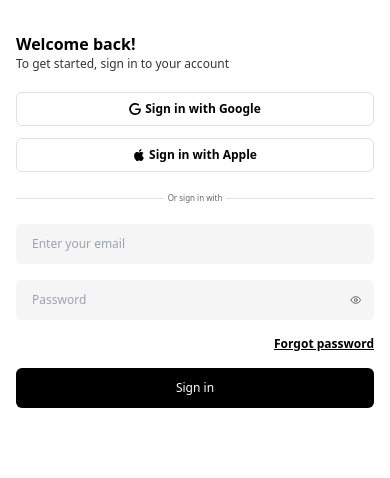
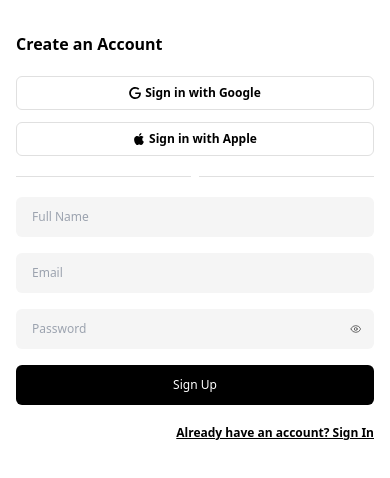
Before and after one commit to codthathing/Free-Chat, a React (Vite) app: page / in a window 390 px wide. Shown: the top 478 px of the page. Built offline with nearby package versions, Linux system fonts and the light colour scheme.

Commit message:
update: made it responsive and added a new feature and also installed yup and formik

```diff
--- a/package.json
+++ b/package.json
@@ -10,12 +10,14 @@
     "preview": "vite preview"
   },
   "dependencies": {
+    "formik": "^2.4.6",
     "lucide-react": "^0.487.0",
     "prop-types": "^15.8.1",
     "react": "^18.3.1",
     "react-dom": "^18.3.1",
     "react-router-dom": "^7.5.0",
-    "tailwindcss": "^3.4.17"
+    "tailwindcss": "^3.4.17",
+    "yup": "^1.6.1"
   },
   "devDependencies": {
     "@eslint/js": "^9.17.0",
--- a/src/App.jsx
+++ b/src/App.jsx
@@ -9,13 +9,13 @@
     <BrowserRouter>
       <Routes>
         <Route path="/" exact element={<PageLayout />}>
-          <Route index element={<SignInPage />} />
-          <Route path="sign-up" element={<SignUpPage />} />
+          <Route index element={<SignUpPage />} />
+          <Route path="sign-in" element={<SignInPage />} />
           <Route path="password" element={<PasswordPage />} />
         </Route>
       </Routes>
     </BrowserRouter>
   );
-};
+}
 
 export default App;
--- a/src/components/auth/AuthForm.jsx
+++ b/src/components/auth/AuthForm.jsx
@@ -2,7 +2,9 @@
   return (
     <form className="flex flex-col gap-y-4 md:gap-y-6">
       {children}
-      <button type="submit" onClick={(e) => e.preventDefault()} className="border-none outline-none bg-black text-white rounded-md md:rounded-xl lg:rounded-lg py-3 md:py-4 text-xs md:text-xl lg:text-sm">{buttonText}</button>
+      <button type="submit" onClick={(e) => e.preventDefault()} className="border-none outline-none bg-black text-white rounded-md md:rounded-xl lg:rounded-lg py-3 md:py-4 text-xs md:text-xl lg:text-sm">
+        {buttonText}
+      </button>
     </form>
   );
 };
--- a/src/components/auth/AuthInput.jsx
+++ b/src/components/auth/AuthInput.jsx
@@ -7,7 +7,7 @@
   return (
     <>
       <label className="py-1 px-3 md:px-4 rounded-md md:rounded-xl lg:rounded-lg bg-gray-light flex items-center lg:gap-y-1 text-gray-medium">
-        <input type={type === "password" ? (showPassword ? "text" : "password") : type} placeholder={placeholder} name={name} value={value} onChange={onChange} className="border-none outline-none bg-transparent py-2 px-1 md:py-3 text-xs md:text-xl lg:text-sm w-full" />
+        <input type={type === "password" ? (showPassword ? "text" : "password") : type} autoComplete="on" placeholder={placeholder} name={name} value={value} onChange={onChange} className="shadow-inset border-none outline-none bg-transparent py-2 px-1 md:py-3 text-xs md:text-xl lg:text-sm w-full" />
         {type === "password" && (showPassword ? <EyeOff onClick={() => setShowPassword(false)} className="w-3 md:w-8 lg:w-5 h-3 md:h-8 lg:h-5 cursor-pointer" /> : <Eye onClick={() => setShowPassword(true)} className="w-3 md:w-8 lg:w-5 h-3 md:h-8 lg:h-5 cursor-pointer" />)}
       </label>
     </>
--- a/src/components/auth/AuthSection.jsx
+++ b/src/components/auth/AuthSection.jsx
@@ -1,9 +1,13 @@
-const AuthSection = ({ children }) => {
+import { ArrowLeft } from "lucide-react";
+import { useNavigate } from "react-router-dom";
+
+const AuthSection = ({ className, navigateLink, showBackIcon, children }) => {
+  const navigate = useNavigate();
+
   return (
     <section className="h-full md:h-screen md:flex md:justify-center md:items-center md:bg-gray-light">
-      <main className={`h-full md:h-fit md:w-3/5 lg:w-2/6 bg-white md:rounded-3xl lg:rounded-2xl flex flex-col px-4 mt-8 md:mt-0 md:p-8 lg:p-6 gap-y-5 md:gap-y-8 lg:gap-y-7`}>
-        {children}
-      </main>
+      {showBackIcon && <ArrowLeft className="absolute left-3 top-4 md:left-8 md:top-10 lg:left-10 lg:top-10 h-5 w-5 md:h-8 md:w-8 lg:w-6 lg:h-6 cursor-pointer" onClick={() => navigate(navigateLink)} />}
+      <main className={`h-full md:h-fit md:w-3/5 lg:w-2/6 bg-white md:rounded-3xl lg:rounded-2xl flex flex-col px-4 ${className} md:mt-0 md:p-8 lg:p-6 gap-y-5 md:gap-y-8 lg:gap-y-7`}>{children}</main>
     </section>
   );
 };
--- a/src/index.css
+++ b/src/index.css
@@ -566,8 +566,32 @@
   right: 1.5rem;
 }
 
+.left-4 {
+  left: 1rem;
+}
+
+.top-4 {
+  top: 1rem;
+}
+
+.left-3 {
+  left: 0.75rem;
+}
+
 .mt-8 {
   margin-top: 2rem;
+}
+
+.mt-14 {
+  margin-top: 3.5rem;
+}
+
+.mt-32 {
+  margin-top: 8rem;
+}
+
+.mt-24 {
+  margin-top: 6rem;
 }
 
 .flex {
@@ -586,6 +610,26 @@
   height: 100%;
 }
 
+.h-2 {
+  height: 0.5rem;
+}
+
+.h-8 {
+  height: 2rem;
+}
+
+.h-6 {
+  height: 1.5rem;
+}
+
+.h-4 {
+  height: 1rem;
+}
+
+.h-5 {
+  height: 1.25rem;
+}
+
 .w-3 {
   width: 0.75rem;
 }
@@ -601,6 +645,26 @@
 
 .w-full {
   width: 100%;
+}
+
+.w-2 {
+  width: 0.5rem;
+}
+
+.w-8 {
+  width: 2rem;
+}
+
+.w-6 {
+  width: 1.5rem;
+}
+
+.w-4 {
+  width: 1rem;
+}
+
+.w-5 {
+  width: 1.25rem;
 }
 
 .cursor-pointer {
@@ -801,6 +865,12 @@
   text-decoration-line: underline;
 }
 
+.shadow-inset {
+  --tw-shadow: 0 0 0px 1000px #F5F5F5 inset;
+  --tw-shadow-colored: inset 0 0 0px 1000px var(--tw-shadow-color);
+  box-shadow: var(--tw-ring-offset-shadow, 0 0 #0000), var(--tw-ring-shadow, 0 0 #0000), var(--tw-shadow);
+}
+
 .outline-none {
   outline: 2px solid transparent;
   outline-offset: 2px;
@@ -813,6 +883,18 @@
 
   .md\:top-6 {
     top: 1.5rem;
+  }
+
+  .md\:left-6 {
+    left: 1.5rem;
+  }
+
+  .md\:top-10 {
+    top: 2.5rem;
+  }
+
+  .md\:left-8 {
+    left: 2rem;
   }
 
   .md\:mt-0 {
@@ -840,6 +922,10 @@
     height: 100vh;
   }
 
+  .md\:h-10 {
+    height: 2.5rem;
+  }
+
   .md\:w-2\/4 {
     width: 50%;
   }
@@ -854,6 +940,10 @@
 
   .md\:w-8 {
     width: 2rem;
+  }
+
+  .md\:w-10 {
+    width: 2.5rem;
   }
 
   .md\:items-center {
@@ -962,8 +1052,16 @@
 }
 
 @media (min-width: 1024px) {
+  .lg\:left-10 {
+    left: 2.5rem;
+  }
+
   .lg\:right-4 {
     right: 1rem;
+  }
+
+  .lg\:top-10 {
+    top: 2.5rem;
   }
 
   .lg\:top-4 {
--- a/src/pages/PasswordPage.jsx
+++ b/src/pages/PasswordPage.jsx
@@ -2,13 +2,13 @@
 import AuthForm from "../components/auth/AuthForm";
 import AuthHeadText from "../components/auth/AuthHeadText";
 import AuthInput from "../components/auth/AuthInput";
-import AuthSection from "../components/auth/AuthSection"
+import AuthSection from "../components/auth/AuthSection";
 
 const PasswordPage = () => {
   const [email, setEmail] = useState("");
 
   return (
-    <AuthSection>
+    <AuthSection className={"mt-24"} navigateLink={"/sign-in"} showBackIcon={true}>
       <AuthHeadText head={"Forgot Password?"} text={"Enter your email to reset your password."} />
       <AuthForm buttonText={"Send Reset Link"}>
         <AuthInput type={"email"} placeholder={"Enter your email"} name={"email"} value={email} onChange={(e) => setEmail(e.target.value)} />
--- a/src/pages/SigInPage.jsx
+++ b/src/pages/SigInPage.jsx
@@ -9,7 +9,7 @@
 import { useNavigate } from "react-router-dom";
 
 const SigInPage = () => {
-  const [ signInForm, setSignInForm ] = useState({ email: "", password: "" });
+  const [signInForm, setSignInForm] = useState({ email: "", password: "" });
   const handleSignInForm = (e) => {
     const name = e.target.name;
     const value = e.target.value;
@@ -18,14 +18,14 @@
   const navigate = useNavigate();
 
   return (
-    <AuthSection>
+    <AuthSection className={"mt-24"} navigateLink={"/"} showBackIcon={true}>
       <AuthHeadText head={"Welcome back!"} text={"To get started, sign in to your account"} />
       <AuthSignInOpt />
       <AuthDivider text={"Or sign in with"} />
       <AuthForm buttonText={"Sign in"}>
         <AuthInput type={"email"} placeholder={"Enter your email"} name={"email"} value={signInForm.email} onChange={handleSignInForm} />
         <AuthInput type={"password"} placeholder={"Password"} name={"password"} value={signInForm.password} onChange={handleSignInForm} />
-        <AuthNavText onClick={() => navigate("password")} text={"Forgot password"} />
+        <AuthNavText onClick={() => navigate("/password")} text={"Forgot password"} />
       </AuthForm>
     </AuthSection>
   );
--- a/src/pages/SignUpPage.jsx
+++ b/src/pages/SignUpPage.jsx
@@ -18,16 +18,16 @@
   const navigate = useNavigate();
 
   return (
-    <AuthSection>
+    <AuthSection className={"mt-8"}>
       <AuthHeadText head={"Create an Account"} />
       <AuthSignInOpt />
       <AuthDivider />
       <AuthForm buttonText={"Sign Up"}>
         <AuthInput type={"text"} placeholder={"Full Name"} name={"name"} value={signUpForm.name} onChange={handleSignUpForm} />
-        <AuthInput type={"email"} placeholder={"Email"} name={"name"} value={signUpForm.email} onChange={handleSignUpForm} />
+        <AuthInput type={"email"} placeholder={"Email"} name={"email"} value={signUpForm.email} onChange={handleSignUpForm} />
         <AuthInput type={"password"} placeholder={"Password"} name={"password"} value={signUpForm.password} onChange={handleSignUpForm} />
       </AuthForm>
-      <AuthNavText onClick={() => navigate("/")} text={"Already have an account? Sign In"} />
+      <AuthNavText onClick={() => navigate("/sign-in")} text={"Already have an account? Sign In"} />
     </AuthSection>
   );
 };
```
Also changed, not shown: tailwind.config.js (+6 -3 lines), src/components/ui/PageUpdate.jsx (line endings or trailing spaces), 1 other file (tests, documents, lock files or other folders).
